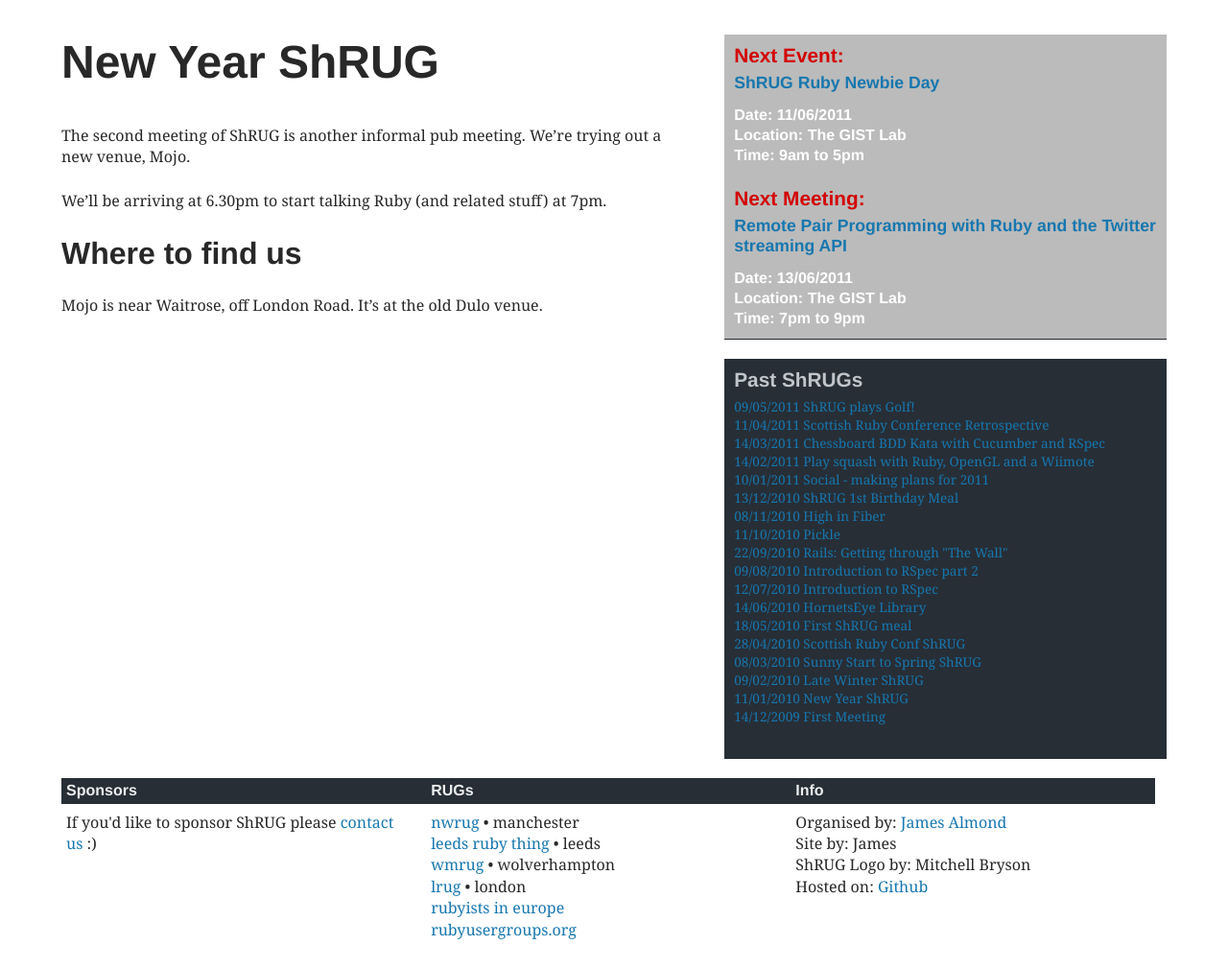
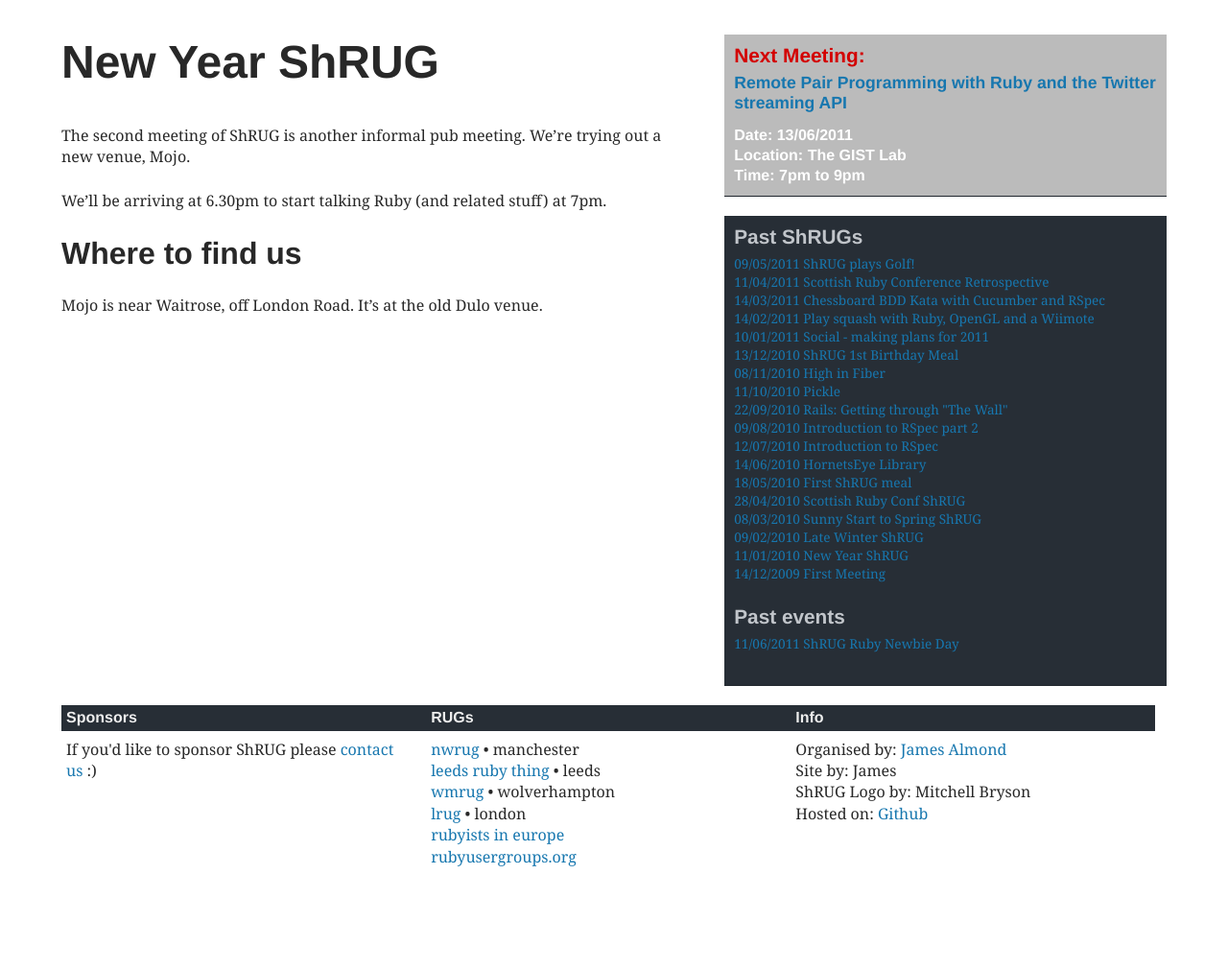
Before and after one commit to shruggers/shruggers.github.com, a Jekyll site: the page built from _posts/2010-01-11-11-jan-2010---new-year-shrug.markdown, in a window 1280 px wide. Shown: the part 171-1181 px from the top of the page at 96% size. Built offline with Jekyll 4.4.1, drawn with Linux system fonts in a browser that asks for light colours; nearby versions of some CDN libraries; after the commit the page ends 1105 px from its top, so only the background shows below that; some of the changed lines change nothing that is shown.

Commit message:
Removed events, tidied up liquid, added past events

```diff
--- a/_layouts/default.html
+++ b/_layouts/default.html
@@ -66,19 +66,21 @@ URL: http://stuffandnonsense.co.uk/projects/320andup
 
 <div class="content clearfix">
   <div role="complementary" class="event">
+    {% comment %}
+    {% assign next_event = site.categories.events.first %}
     <h1>Next Event:</h1>
-    <h2><a
-        href="{{site.categories.events.first.url}}">{{site.categories.events.first.title}}</a></h2>
-    <h3>Date: {{site.categories.events.first.date | date: "%d/%m/%Y"}}</h3>
-    <h3>Location: {{site.categories.events.first.location}}</h3>
-    <h3>Time: {{site.categories.events.first.time}}</h3>
+    <h2><a href="{{next_event.url}}">{{next_event.title}}</a></h2>
+    <h3>Date: {{next_event.date | date: "%d/%m/%Y"}}</h3>
+    <h3>Location: {{next_event.location}}</h3>
+    <h3>Time: {{next_event.time}}</h3>
     <br />
+    {% endcomment %}
+    {% assign next_meeting = site.categories.meetings.first %}
     <h1>Next Meeting:</h1>
-    <h2><a
-        href="{{site.categories.meetings.first.url}}">{{site.categories.meetings.first.title}}</a></h2>
-    <h3>Date: {{site.categories.meetings.first.date | date: "%d/%m/%Y"}}</h3>
-    <h3>Location: {{site.categories.meetings.first.location}}</h3>
-    <h3>Time: {{site.categories.meetings.first.time}}</h3>
+    <h2><a href="{{next_meeting.url}}">{{next_meeting.title}}</a></h2>
+    <h3>Date: {{next_meeting.date | date: "%d/%m/%Y"}}</h3>
+    <h3>Location: {{next_meeting.location}}</h3>
+    <h3>Time: {{next_meeting.time}}</h3>
   </div>
 
   <div role="main">
@@ -95,6 +97,12 @@ URL: http://stuffandnonsense.co.uk/projects/320andup
         {% if forloop.first ==  false %}
       <li><a href="{{meeting.url}}">{{meeting.date | date: "%d/%m/%Y"}} {{meeting.title}}</a></li>
         {% endif %}
+      {% endfor %}
+    </ol>
+    <h1>Past events</h1>
+    <ol>
+      {% for event in site.categories.events %}
+        <li><a href="{{event.url}}">{{event.date | date: "%d/%m/%Y"}} {{event.title}}</a></li>
       {% endfor %}
     </ol>
   </div>
```
